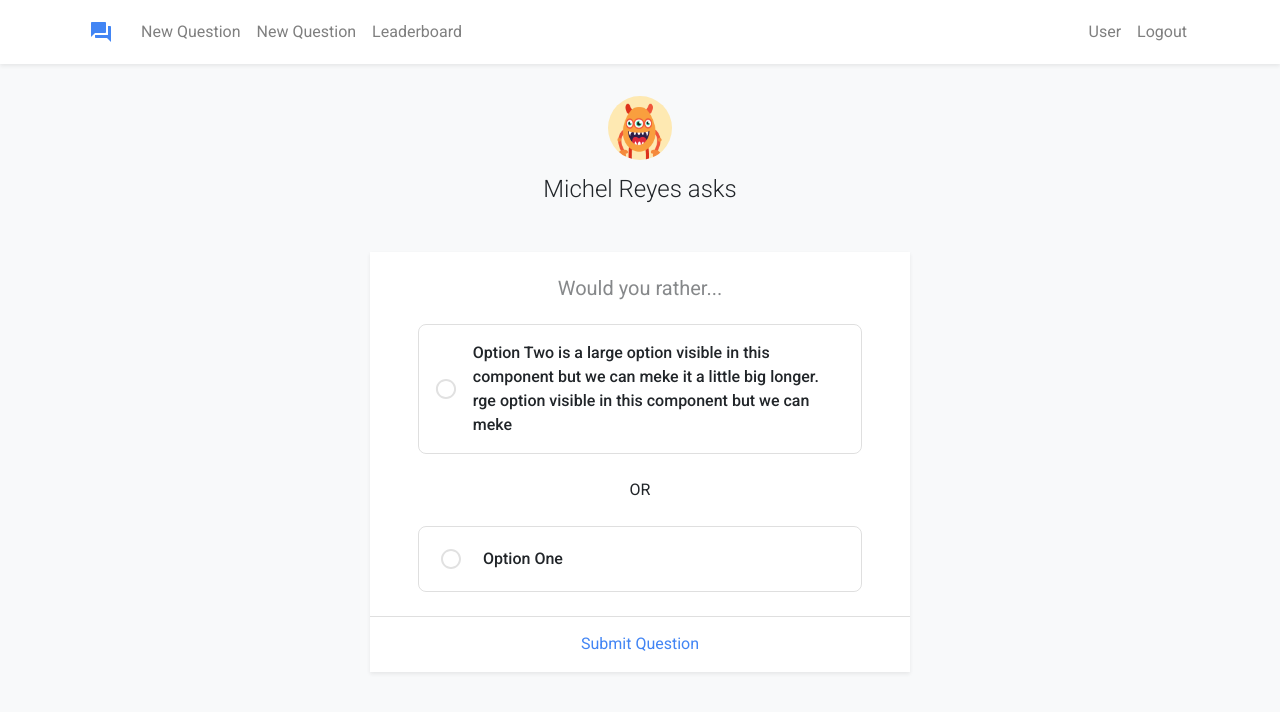
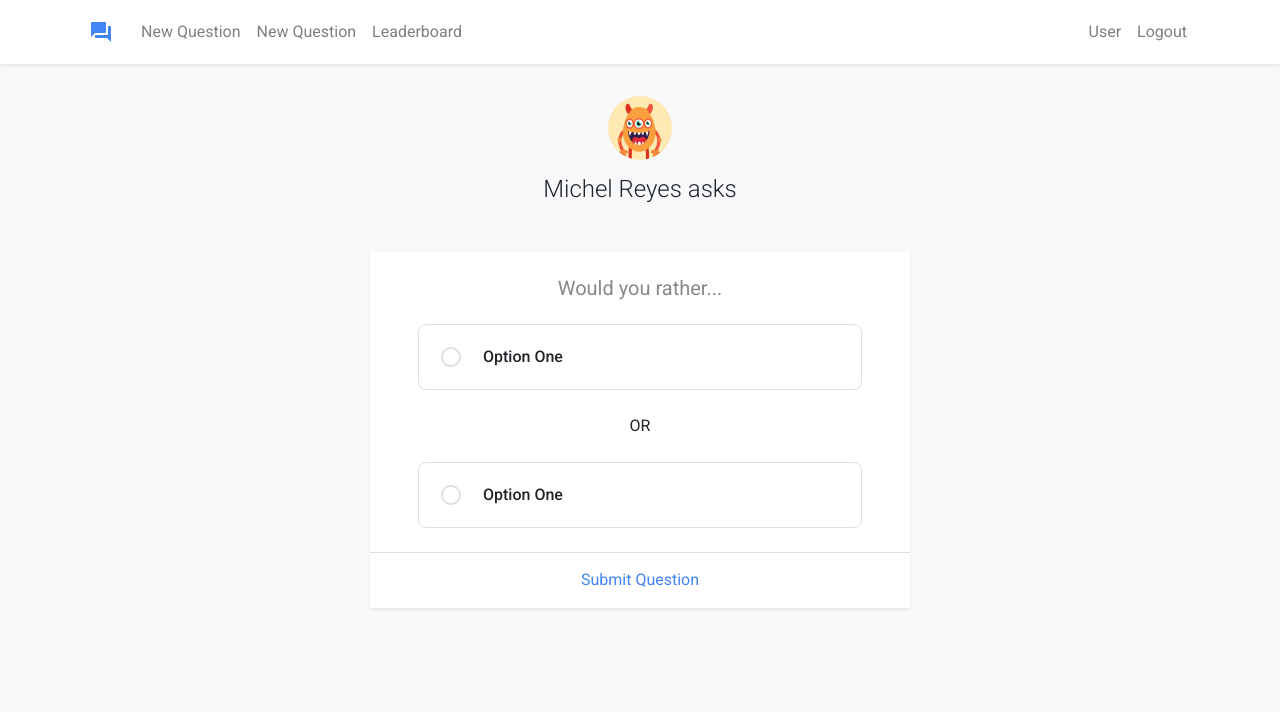
Before and after one commit to m-reyes-h/UND-project-Would-You-Rather, a React (Create React App) app: page / in a window 1280 px wide. Shown: the top 712 px of the page. Built offline with nearby package versions, Linux system fonts and the light colour scheme.

Commit message:
fixed question control group focus

```diff
--- a/src/components/QuestionForm.js
+++ b/src/components/QuestionForm.js
@@ -24,9 +24,7 @@ const QuestionForm = () => {
                     <input id="question1" name="question" type="radio" />
                     <span className="question-control-checkmark mx-3"></span>
                     <span className="question-control-text">
-                      Option Two is a large option visible in this component but
-                      we can meke it a little big longer. rge option visible in
-                      this component but we can meke
+                      Option One
                     </span>
                     <span className="question-control-border"></span>
                   </label>
--- a/src/index.css
+++ b/src/index.css
@@ -136,6 +136,7 @@ body {
   text-align: left;
 }
 
+
 .question-control-group input ~ .question-control-checkmark {
   background-image: url("./icons/circle_outline-24px.svg");
   background-position: center;
@@ -145,7 +146,7 @@ body {
   height: 32px;
   width: 32px;
   display: inline-block;
-  padding: 0 .5rem;
+  padding: 0 .2rem;
 }
 
 .question-control-group input ~.question-control-text {
@@ -180,6 +181,12 @@ body {
   cursor: pointer;
   height: 0;
   width: 0;
+}
+
+.question-control-group input:hover ~ .question-control-border,
+.question-control-group input:focus ~ .question-control-border,
+.question-control-group input:active ~ .question-control-border {
+  outline: 1px solid #4285F4;
 }
 
 
```
